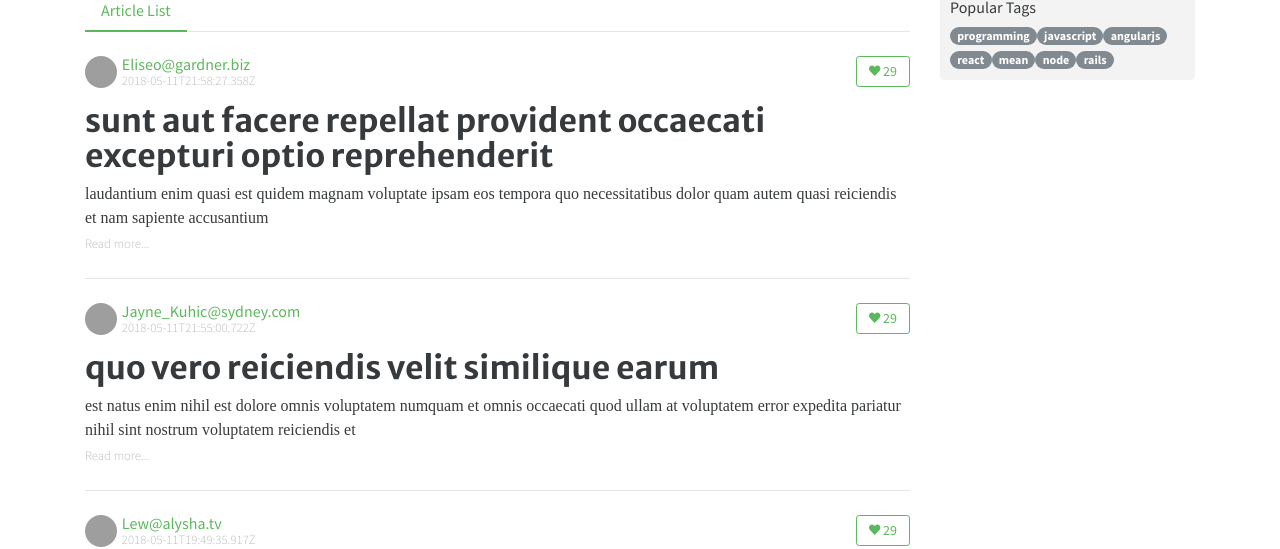
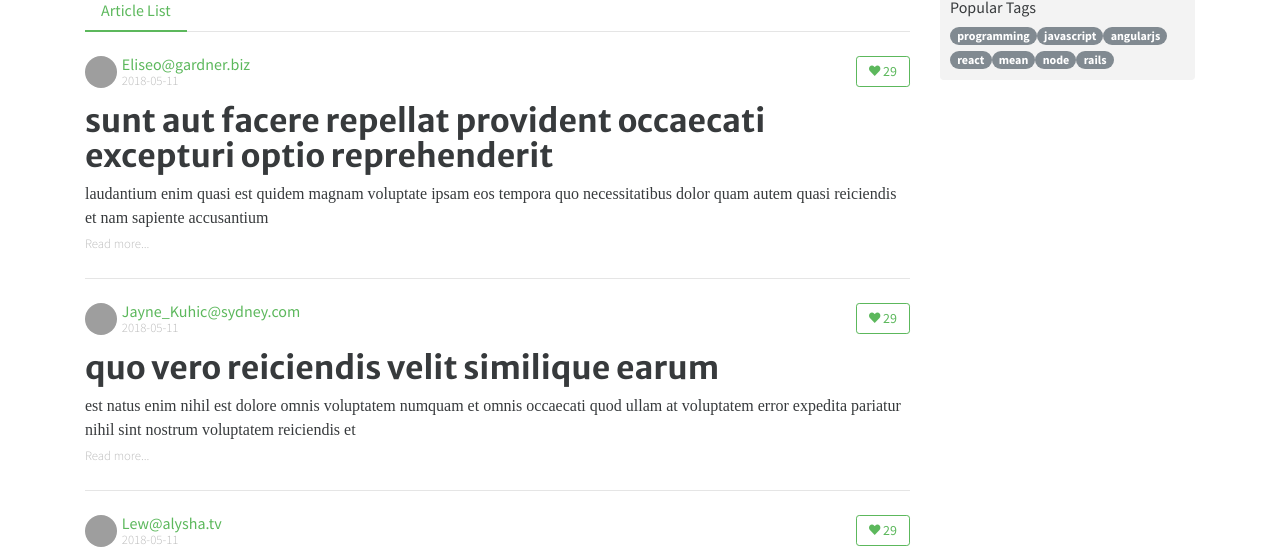
Before and after one commit to coolrare/angular-realworld-basic-standalone, an Angular app: page / in a window 1280 px wide. Shown: the part 268-817 px from the top of the page. Built offline with nearby package versions, Linux system fonts and the light colour scheme; no server answers; grey boxes are pictures that could not be loaded; a web font is replaced by a local one.

Commit message:
任務13：使用 Angular 內建的Pipe

```diff
--- a/src/app/articles/articles.component.html
+++ b/src/app/articles/articles.component.html
@@ -13,7 +13,7 @@
     </a>
     <div class="info">
       <a href="profile.html" class="author">{{ item.author.username }}</a>
-      <span class="date">{{ item.createdAt }}</span>
+      <span class="date">{{ item.createdAt | date : "yyyy-MM-dd" }}</span>
     </div>
     <button class="btn btn-outline-primary btn-sm pull-xs-right">
       <i class="ion-heart"></i> 29
```
